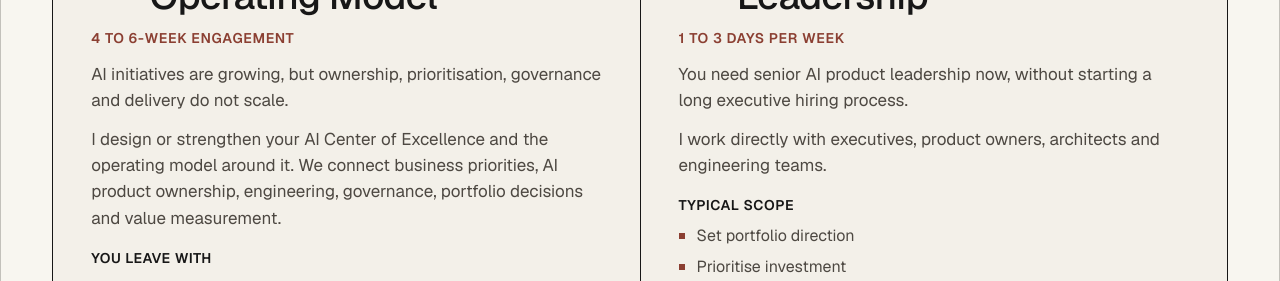
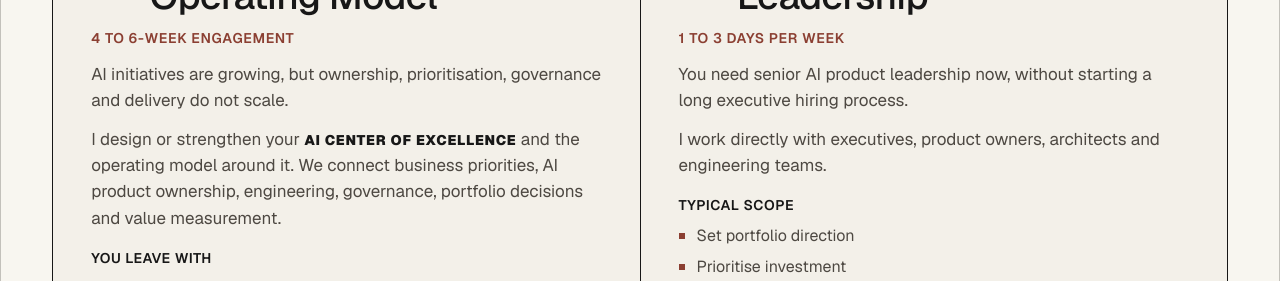
Before and after one commit to kyyberi/jarkko, a Next.js app: page / in a window 1280 px wide. Shown: the part 2560-2841 px from the top of the page. Built offline with nearby package versions, Linux system fonts and the light colour scheme.

Commit message:
Link AI CoE offering to article

```diff
--- a/app/page.tsx
+++ b/app/page.tsx
@@ -61,7 +61,20 @@ const engagementOptions = [
     question:
       "AI initiatives are growing, but ownership, prioritisation, governance and delivery do not scale.",
     text:
-      "I design or strengthen your AI Center of Excellence and the operating model around it. We connect business priorities, AI product ownership, engineering, governance, portfolio decisions and value measurement.",
+      <>
+        I design or strengthen your{" "}
+        <a
+          className="text-link"
+          href={sitePath(
+            "/insights/articles/ai-center-of-excellence-government-scale/",
+          )}
+        >
+          AI Center of Excellence
+        </a>{" "}
+        and the operating model around it. We connect business priorities, AI
+        product ownership, engineering, governance, portfolio decisions and
+        value measurement.
+      </>,
     outcomes: [
       "AI CoE mandate and scope",
       "Roles and decision rights",
```
Also changed, not shown: 1 other file (tests, documents, lock files or other folders).
